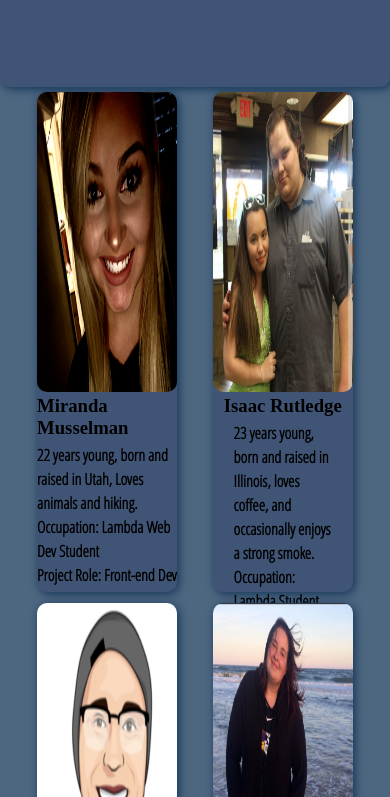
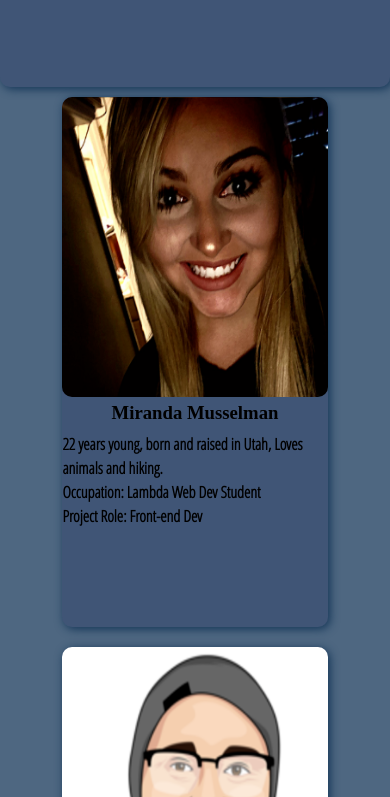
Before and after one commit to BW-WeddingPlannerPortfolio/Marketing-Page, a plain HTML site: page about-us/about.html in a window 390 px wide. Shown: the part 867-1664 px from the top of the page. Drawn offline with Linux system fonts and the light colour scheme; a web font is replaced by a local one.

Commit message:
Finished Refactoring cards in correct order!

```diff
--- a/about-us/less/about.less
+++ b/about-us/less/about.less
@@ -81,13 +81,22 @@ body {
     .mid-section {
       .flex(center, center, row wrap);
       width: 100%;
+      @media (max-width: 750px) {
+        .flex(center, center, column wrap);
+      }
       .left {
         width: 45%;
         .flex(space-evenly, center, column wrap);
+        @media (max-width: 750px) {
+          width: 85%;
+        }
         .card {
           .card(80%);
           margin-top: 3%;
           margin-bottom: 3%;
+          @media (max-width: 950px) {
+            height: 530px;
+          }
           .miranda {
             background-image: url(../Assets/miranda-mussleman.png);
           } // Closes Miranda
@@ -117,10 +126,16 @@ body {
       .right {
         width: 45%;
         .flex(space-evenly, center, column wrap);
+        @media (max-width: 750px) {
+          width: 85%;
+        }
         .card {
           .card(80%);
           margin-top: 3%;
           margin-bottom: 3%;
+          @media (max-width: 950px) {
+            height: 530px;
+          }
           .isaac {
             background-image: url(../Assets/isaac-rutledge.png);
           } // Closes Miranda
```
Also changed, not shown: about-us/css/about.css.
